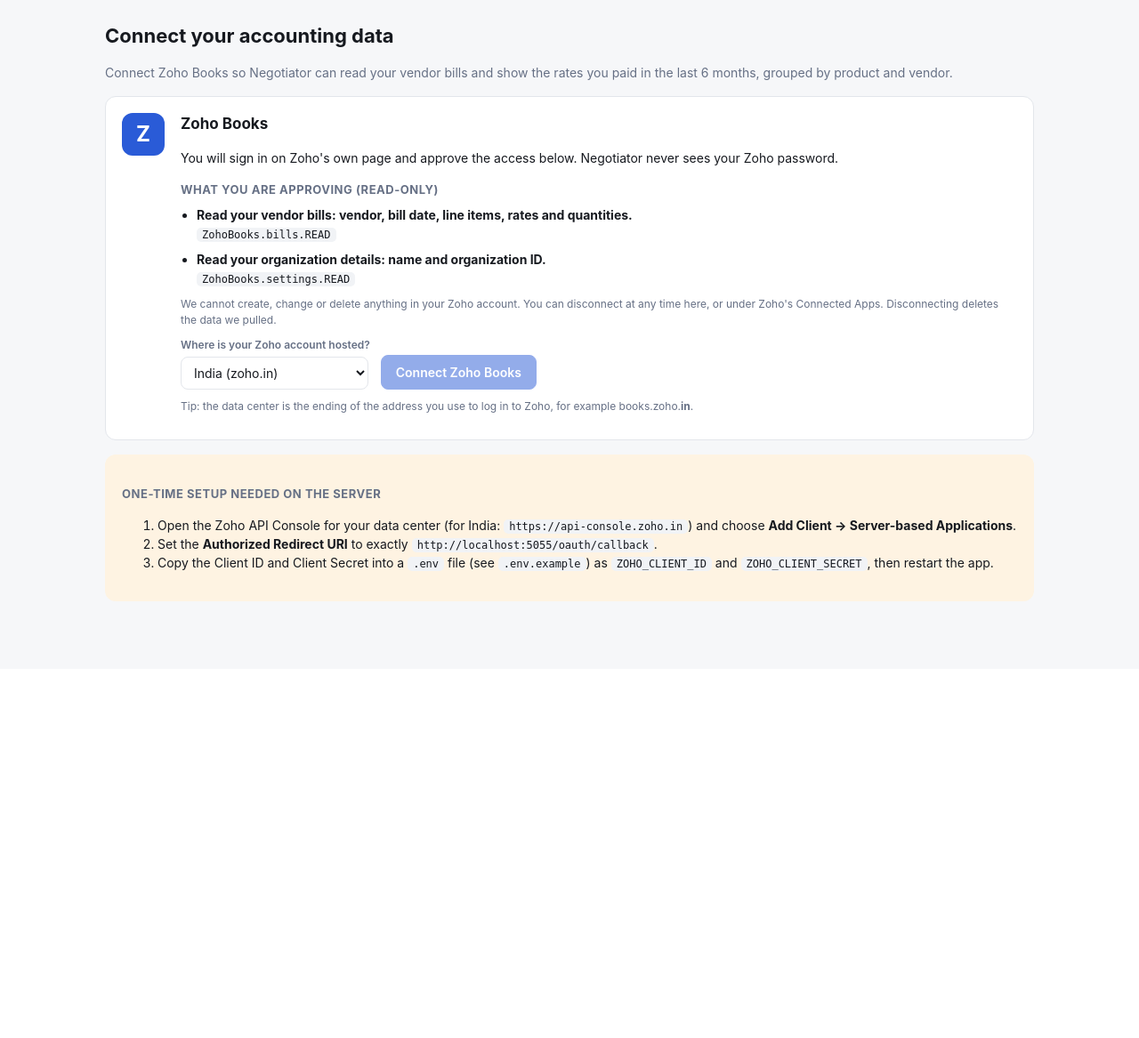
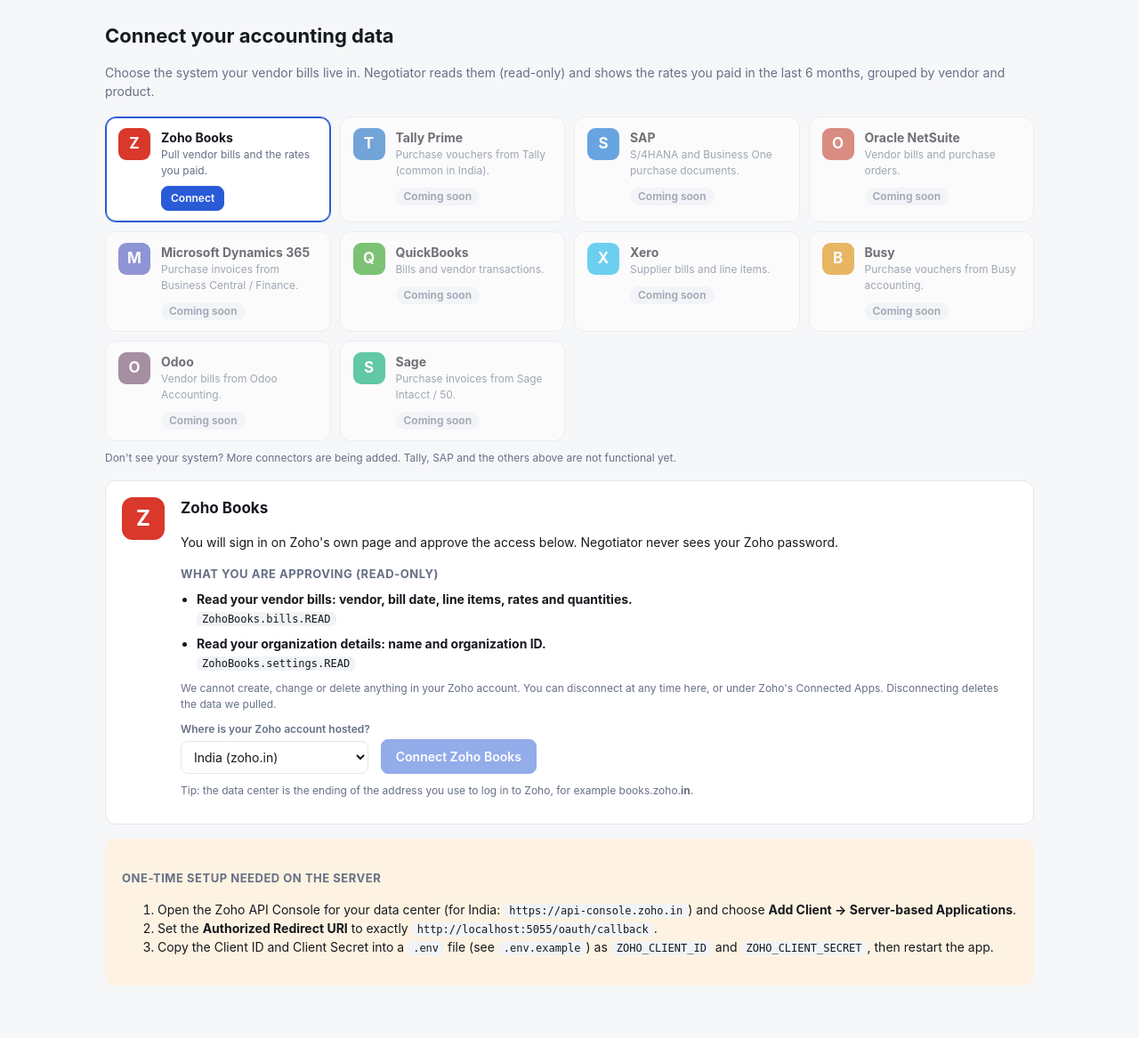
Before and after one commit to saurabh257257/Negotiator, a Flask app: page /connect in a window 1280 px wide. Shown: the part 53-1220 px from the top of the page at 89% size. Before the commit the page ends 729 px from the top, so only its background shows below. Run offline with Flask 3, Linux system fonts and the light colour scheme; the visitor is signed in with stand-in values (Sample User, id 1); data that the repository does not hold is empty.

Commit message:
Connect page: show all major accounting/ERP connectors, only Zoho functional
- app/connectors.py lists Zoho Books, Tally Prime, SAP, Oracle NetSuite, Microsoft Dynamics 365,
  QuickBooks, Xero, Busy, Odoo, Sage; only Zoho is ready=True
- Connector grid on the connect page; others show "Coming soon" (disabled)
- Test asserts only Zoho is functional; README updated

Co-Authored-By: Claude Sonnet 5.5 <noreply@anthropic.com>

```diff
--- a/app/__init__.py
+++ b/app/__init__.py
@@ -7,6 +7,7 @@ from functools import wraps
 from flask import Flask, abort, flash, jsonify, redirect, render_template, request, session, url_for
 
 from . import analysis, config, db, zoho
+from .connectors import CONNECTORS
 
 API_DOMAIN_RE = re.compile(r"^https://([a-z0-9-]+\.)*zohoapis\.[a-z.]+$")
 
@@ -77,7 +78,8 @@ def create_app():
     @login_required
     def connect():
         return render_template(
-            "connect.html", conn=connection(), scopes=zoho.SCOPES, dcs=zoho.DC_LABELS, default_dc=config.ZOHO_DC,
+            "connect.html", conn=connection(), connectors=CONNECTORS, scopes=zoho.SCOPES, dcs=zoho.DC_LABELS,
+            default_dc=config.ZOHO_DC,
             configured=bool(config.ZOHO_CLIENT_ID and config.ZOHO_CLIENT_SECRET), redirect_uri=config.ZOHO_REDIRECT_URI)
 
     @app.post("/oauth/start")
--- /dev/null
+++ b/app/connectors.py
@@ -0,0 +1,24 @@
+"""Accounting / ERP platforms shown on the connect page. Only entries with ready=True work today."""
+
+CONNECTORS = [
+    {"id": "zoho", "name": "Zoho Books", "color": "#d9382b", "ready": True,
+     "blurb": "Pull vendor bills and the rates you paid."},
+    {"id": "tally", "name": "Tally Prime", "color": "#1b6ec2", "ready": False,
+     "blurb": "Purchase vouchers from Tally (common in India)."},
+    {"id": "sap", "name": "SAP", "color": "#0a6ed1", "ready": False,
+     "blurb": "S/4HANA and Business One purchase documents."},
+    {"id": "netsuite", "name": "Oracle NetSuite", "color": "#c74634", "ready": False,
+     "blurb": "Vendor bills and purchase orders."},
+    {"id": "dynamics", "name": "Microsoft Dynamics 365", "color": "#4b53bc", "ready": False,
+     "blurb": "Purchase invoices from Business Central / Finance."},
+    {"id": "quickbooks", "name": "QuickBooks", "color": "#2ca01c", "ready": False,
+     "blurb": "Bills and vendor transactions."},
+    {"id": "xero", "name": "Xero", "color": "#13b5ea", "ready": False,
+     "blurb": "Supplier bills and line items."},
+    {"id": "busy", "name": "Busy", "color": "#e08a00", "ready": False,
+     "blurb": "Purchase vouchers from Busy accounting."},
+    {"id": "odoo", "name": "Odoo", "color": "#714b67", "ready": False,
+     "blurb": "Vendor bills from Odoo Accounting."},
+    {"id": "sage", "name": "Sage", "color": "#00a86b", "ready": False,
+     "blurb": "Purchase invoices from Sage Intacct / 50."},
+]
--- a/app/static/style.css
+++ b/app/static/style.css
@@ -29,6 +29,14 @@ h1{font-size:22px;margin:0 0 6px} h2{font-size:17px;margin:0 0 8px} h3{font-size
 .connector{display:flex;gap:18px;align-items:flex-start}
 .logo{width:48px;height:48px;border-radius:12px;background:var(--accent);color:#fff;font-weight:700;font-size:24px;display:flex;align-items:center;justify-content:center;flex:none}
 .grow{flex:1;min-width:0}
+.logo.sm{width:36px;height:36px;border-radius:9px;font-size:17px}
+.connectors{display:grid;grid-template-columns:repeat(auto-fill,minmax(250px,1fr));gap:10px;margin:18px 0 4px}
+.cc{display:flex;align-items:center;gap:12px;background:var(--surface);border:1px solid var(--border);border-radius:12px;padding:12px 14px}
+.cc.ready{border-color:var(--accent);box-shadow:0 0 0 1px var(--accent) inset}
+.cc{align-items:flex-start}
+.cc .cstat{margin-top:8px}
+.cc.soon{opacity:.6}
+.pill.soon{background:var(--surface2);color:var(--muted)}
 .scopes{padding-left:18px;margin:6px 0} .scopes li{margin:8px 0} code{background:var(--surface2);padding:1px 6px;border-radius:5px;font-size:12px}
 label{display:block;font-size:12px;color:var(--muted);margin-bottom:4px;font-weight:600} label.inline{display:flex;align-items:center;gap:8px;margin:0}
 input,select{padding:8px 10px;border:1px solid var(--border);border-radius:8px;background:var(--surface);color:var(--text);font:inherit;width:100%}
--- a/app/templates/connect.html
+++ b/app/templates/connect.html
@@ -2,10 +2,31 @@
 {% block title %}Connect · Negotiator{% endblock %}
 {% block body %}
 <h1>Connect your accounting data</h1>
-<p class="muted">Connect Zoho Books so Negotiator can read your vendor bills and show the rates you paid in the last 6 months, grouped by product and vendor.</p>
+<p class="muted">Choose the system your vendor bills live in. Negotiator reads them (read-only) and shows the rates you paid in the last 6 months, grouped by vendor and product.</p>
 
-<section class="card connector">
-  <div class="logo">Z</div>
+<div class="connectors" role="list">
+  {% for c in connectors %}
+  <div class="cc {{ 'ready' if c.ready else 'soon' }}" role="listitem">
+    <div class="logo sm" style="background:{{ c.color }}">{{ c.name[0] }}</div>
+    <div class="grow">
+      <b>{{ c.name }}</b>
+      <div class="muted small">{{ c.blurb }}</div>
+      <div class="cstat">
+      {% if c.ready %}
+        {% if conn %}<span class="pill ok" style="margin-left:0">Connected</span>
+        {% else %}<a class="btn primary sm" href="#zoho">Connect</a>{% endif %}
+      {% else %}
+        <span class="pill soon" style="margin-left:0" title="Not available yet">Coming soon</span>
+      {% endif %}
+      </div>
+    </div>
+  </div>
+  {% endfor %}
+</div>
+<p class="note">Don't see your system? More connectors are being added. Tally, SAP and the others above are not functional yet.</p>
+
+<section class="card connector" id="zoho">
+  <div class="logo" style="background:#d9382b">Z</div>
   <div class="grow">
     <h2>Zoho Books</h2>
 
```
Also changed, not shown: tests/test_zoho_flow.py (+10 -0 lines), README.md.
